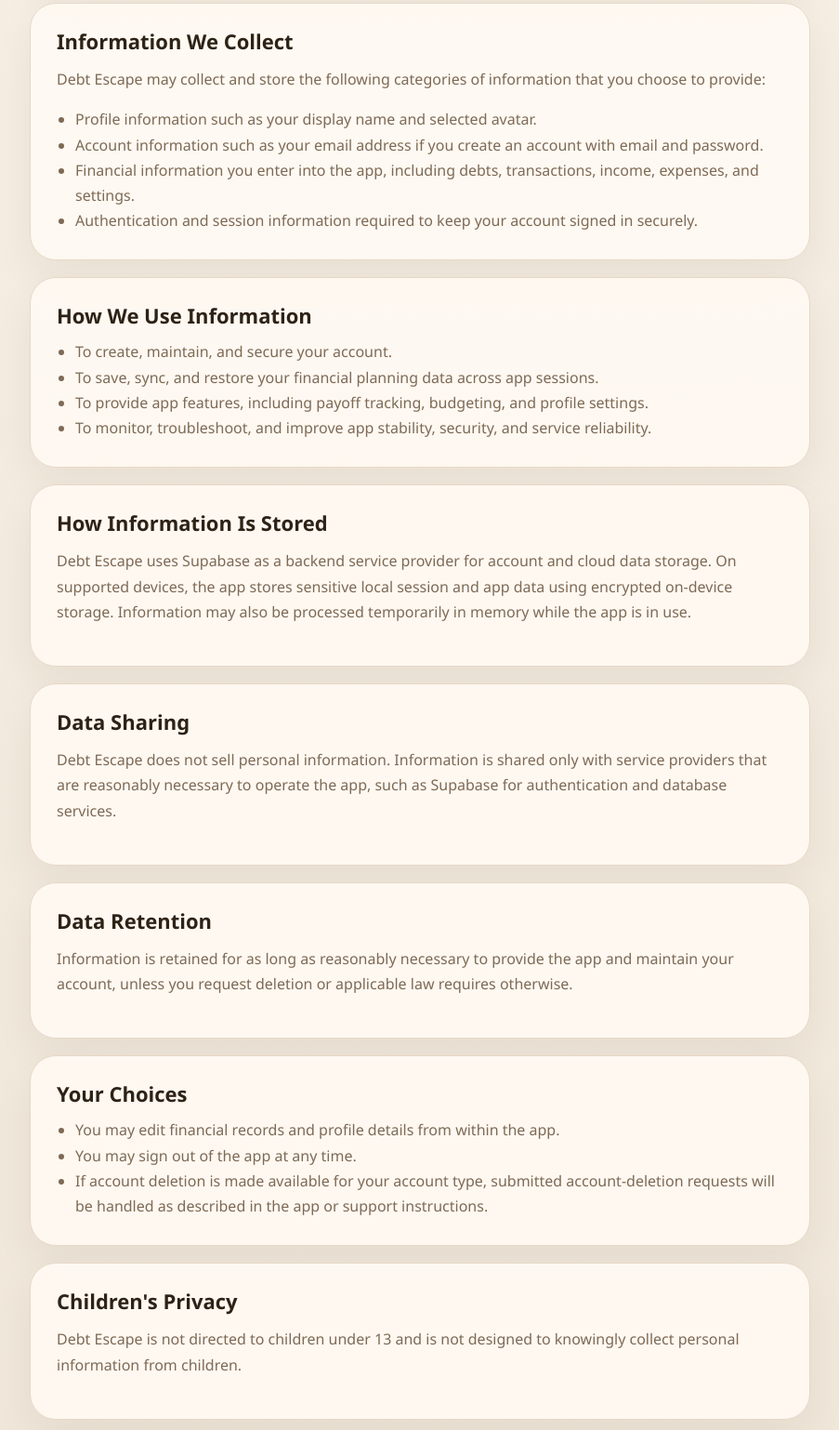
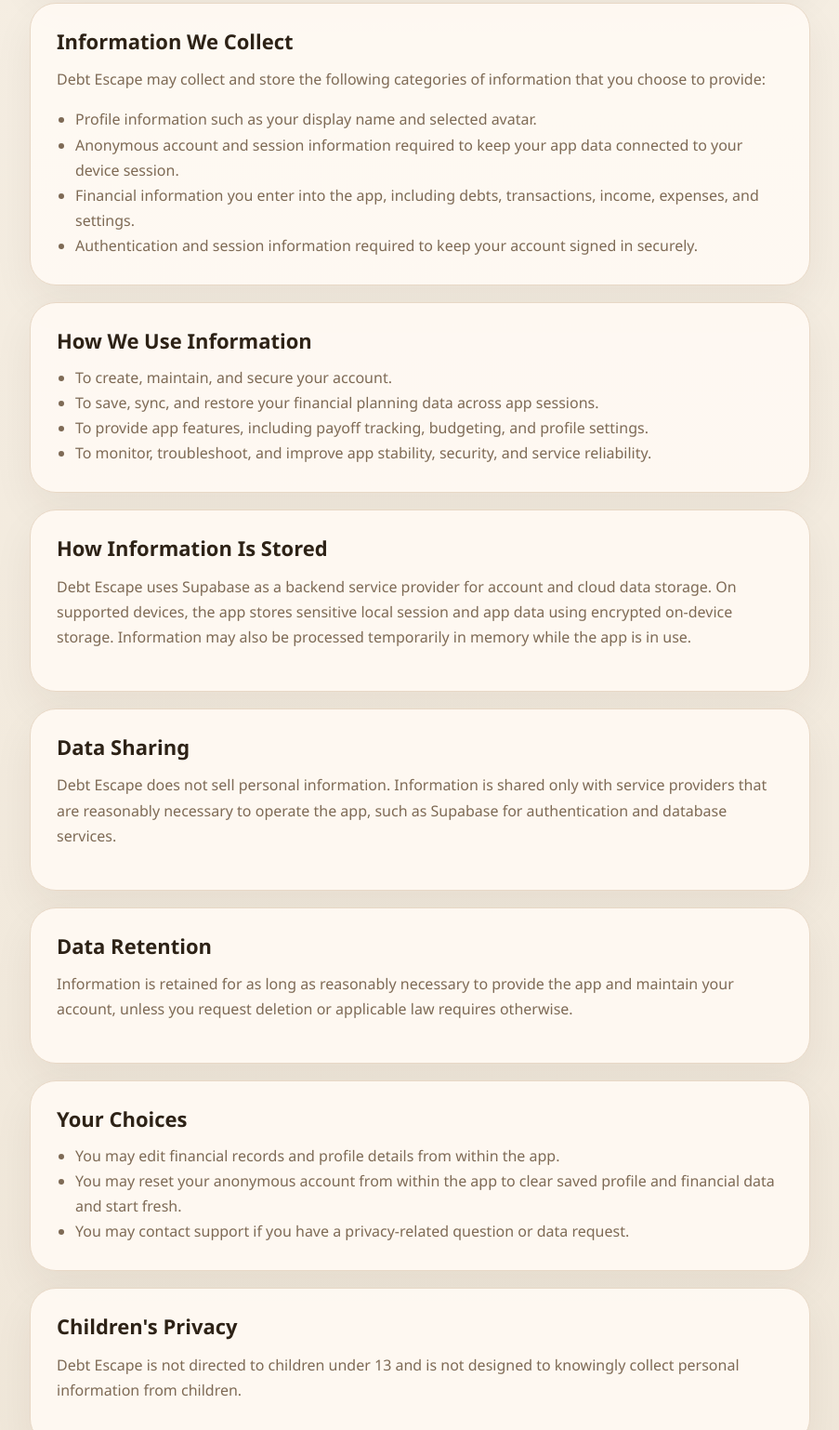
Before and after one commit to atchara-y/debt-escape-docs, a plain HTML site: page privacy-policy.html in a window 1280 px wide. Shown: the part 363-1901 px from the top of the page at 93% size, without its empty margins (188-1091 px from the left). Drawn offline with Linux system fonts and the light colour scheme.

Commit message:
Update anonymous account policy wording

```diff
--- a/privacy-policy.html
+++ b/privacy-policy.html
@@ -118,7 +118,7 @@
         <p>Debt Escape may collect and store the following categories of information that you choose to provide:</p>
         <ul>
           <li>Profile information such as your display name and selected avatar.</li>
-          <li>Account information such as your email address if you create an account with email and password.</li>
+          <li>Anonymous account and session information required to keep your app data connected to your device session.</li>
           <li>Financial information you enter into the app, including debts, transactions, income, expenses, and settings.</li>
           <li>Authentication and session information required to keep your account signed in securely.</li>
         </ul>
@@ -163,8 +163,8 @@
         <h2>Your Choices</h2>
         <ul>
           <li>You may edit financial records and profile details from within the app.</li>
-          <li>You may sign out of the app at any time.</li>
-          <li>If account deletion is made available for your account type, submitted account-deletion requests will be handled as described in the app or support instructions.</li>
+          <li>You may reset your anonymous account from within the app to clear saved profile and financial data and start fresh.</li>
+          <li>You may contact support if you have a privacy-related question or data request.</li>
         </ul>
       </section>
 
```
Also changed, not shown: support.html (+2 -1 lines).
